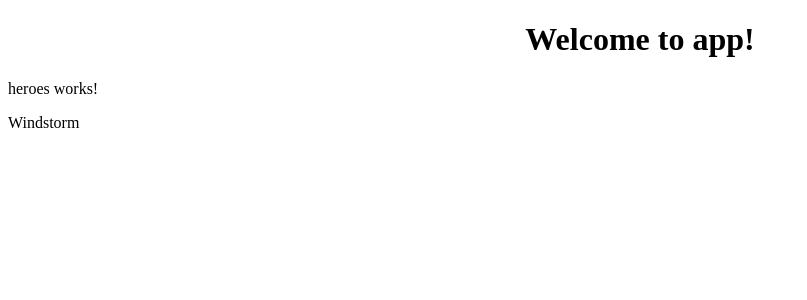
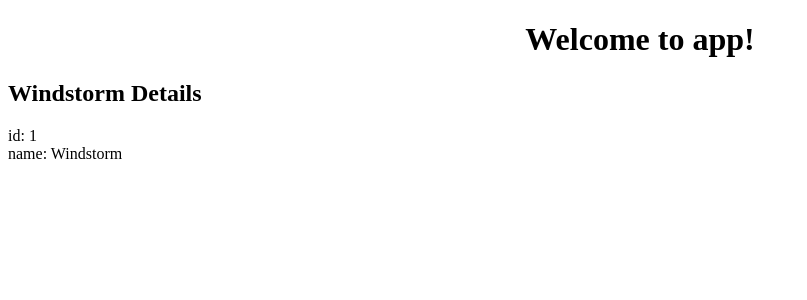
Before and after one commit to techbuktu/heroesApp, an Angular app: page / in a window 1280 px wide. Shown: the top 300 px of the page, without its empty margins (0-807 px from the left). Built offline with nearby package versions, Linux system fonts and the light colour scheme.

Commit message:
User Hero class into hardcoding Hero details into component and template

```diff
--- a/src/app/app.component.html
+++ b/src/app/app.component.html
@@ -3,6 +3,7 @@
   <h1>
     Welcome to {{ title }}!
   </h1>
+
 </div>
 
 
--- a/src/app/classes/hero.ts
+++ b/src/app/classes/hero.ts
@@ -1,5 +1,5 @@
 export class Hero {
-   id:number,
-   name: string
+   id:number;
+   name: string;
 
 }
--- a/src/app/components/heroes/heroes.component.html
+++ b/src/app/components/heroes/heroes.component.html
@@ -1,6 +1,7 @@
-<p>
-  heroes works!
-</p>
-<span>
-  {{  hero }}
-</span>
+<h2>{{ hero.name }} Details</h2>
+<div>
+  <span>id: </span>{{hero.id}}
+</div>
+<div>
+  <span>name: </span>{{hero.name}}
+</div>
--- a/src/app/components/heroes/heroes.component.ts
+++ b/src/app/components/heroes/heroes.component.ts
@@ -1,4 +1,5 @@
 import { Component, OnInit } from '@angular/core';
+import { Hero } from '../../classes/hero';
 
 @Component({
   selector: 'app-heroes',
@@ -6,9 +7,14 @@ import { Component, OnInit } from '@angular/core';
   styleUrls: ['./heroes.component.css']
 })
 export class HeroesComponent implements OnInit {
+  hero:Hero = {
+    id: 1,
+    name: 'Windstorm'
+  }
+
 
   constructor() { }
-    hero = 'Windstorm';
+
 
   ngOnInit() {
   }
```
